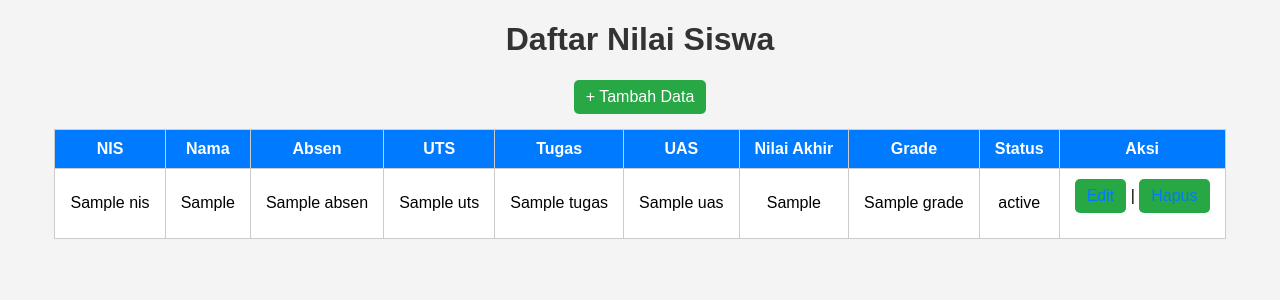
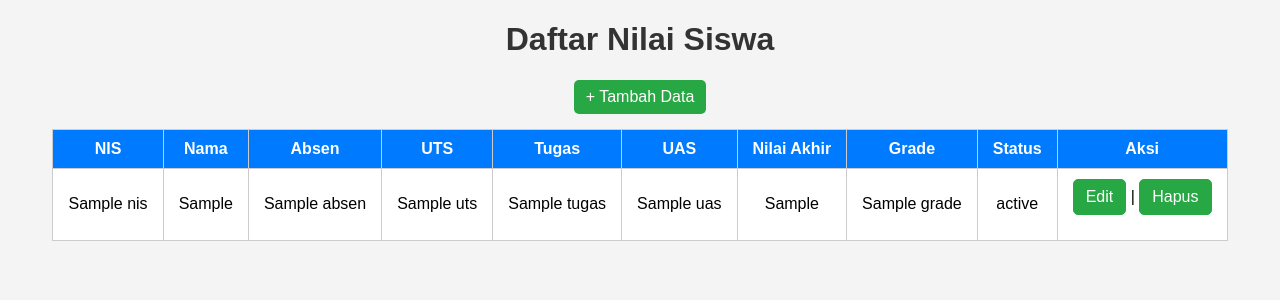
Before and after one commit to undira-irsyad/learn-web-codeign4, a CodeIgniter 4 app: the page made by app/Views/nilai/index.php in a window 1280 px wide. Shown: the top 300 px of the page. Run offline with PHP 8.4 and a stand-in for CodeIgniter, Linux system fonts and the light colour scheme; the template is opened without the code that fills it: most values are stand-ins (such as "Sample title", 1, 10 or a date in 2020); some libraries are stand-ins or nearby versions.

Commit message:
change: text button edit & hapus to white

```diff
--- a/app/Views/nilai/index.php
+++ b/app/Views/nilai/index.php
@@ -37,11 +37,23 @@
             color: white;
         }
         td a {
-            color: #007bff;
-            text-decoration: none;
+            color: white; /* Make text white */
         }
         td a:hover {
+            color: white; /* Ensure hover text is white */
             text-decoration: underline;
+        }
+        /* Specific style for the Edit and Hapus buttons */
+        td a[href*="edit"],
+        td a[href*="delete"] {
+            background-color: #28a745; /* Green background */
+            color: white; /* White text */
+            border: 1px solid #28a745;
+        }
+        td a[href*="edit"]:hover,
+        td a[href*="delete"]:hover {
+            background-color: #218838; /* Darker green on hover */
+            color: white; /* White text on hover */
         }
     </style>
 </head>
```
